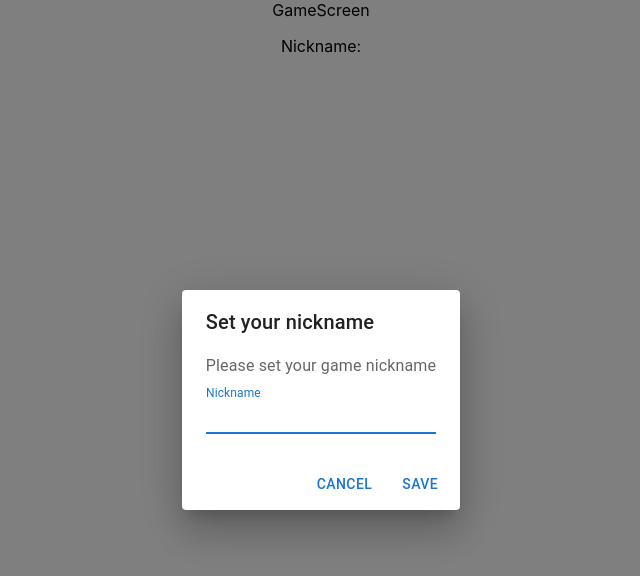
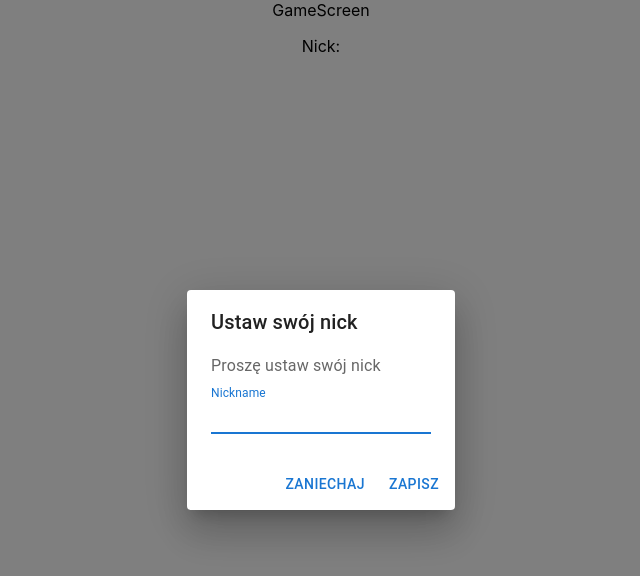
Before and after one commit to PawelKapusta/ZIG-FrontendWeb, a React (Create React App) app: page /game in a window 1280 px wide. Shown: the top 576 px of the page, without its empty margins (319-959 px from the left). Built offline with nearby package versions, Linux system fonts and the light colour scheme.

Commit message:
Update translation to PL

```diff
--- a/src/screens/GameScreen.jsx
+++ b/src/screens/GameScreen.jsx
@@ -11,12 +11,12 @@ const GameScreen = () => {
   const nickname = localStorage.getItem("Nickname");
   const [open, setOpen] = useState(false);
   const [nick, setNick] = useState(nickname);
-
+  console.log(nickname)
   useEffect(() => {
-    if (nickname === null){
+    if (nickname === undefined || nickname === null || nickname === ''){
       handleDialogOpen();
     }
-  }, [])
+  })
 
   const handleDialogOpen = () => {
     setOpen(true);
@@ -30,12 +30,12 @@ const GameScreen = () => {
   return (
    <div className="App">
      <div>GameScreen</div>
-     <p>Nickname: {nick}</p>
+     <p>Nick: {nick}</p>
      <Dialog open={open} onClose={handleDialogClose}>
-       <DialogTitle>Set your nickname</DialogTitle>
+       <DialogTitle>Ustaw swój nick</DialogTitle>
        <DialogContent>
          <DialogContentText>
-          Please set your game nickname
+          Proszę ustaw swój nick
          </DialogContentText>
          <TextField
           autoFocus
@@ -49,8 +49,8 @@ const GameScreen = () => {
          />
        </DialogContent>
        <DialogActions>
-         <Button onClick={handleDialogClose}>Cancel</Button>
-         <Button onClick={handleDialogClose}>Save</Button>
+         <Button onClick={handleDialogClose}>Zaniechaj</Button>
+         <Button onClick={handleDialogClose}>Zapisz</Button>
        </DialogActions>
      </Dialog>
    </div>
```
